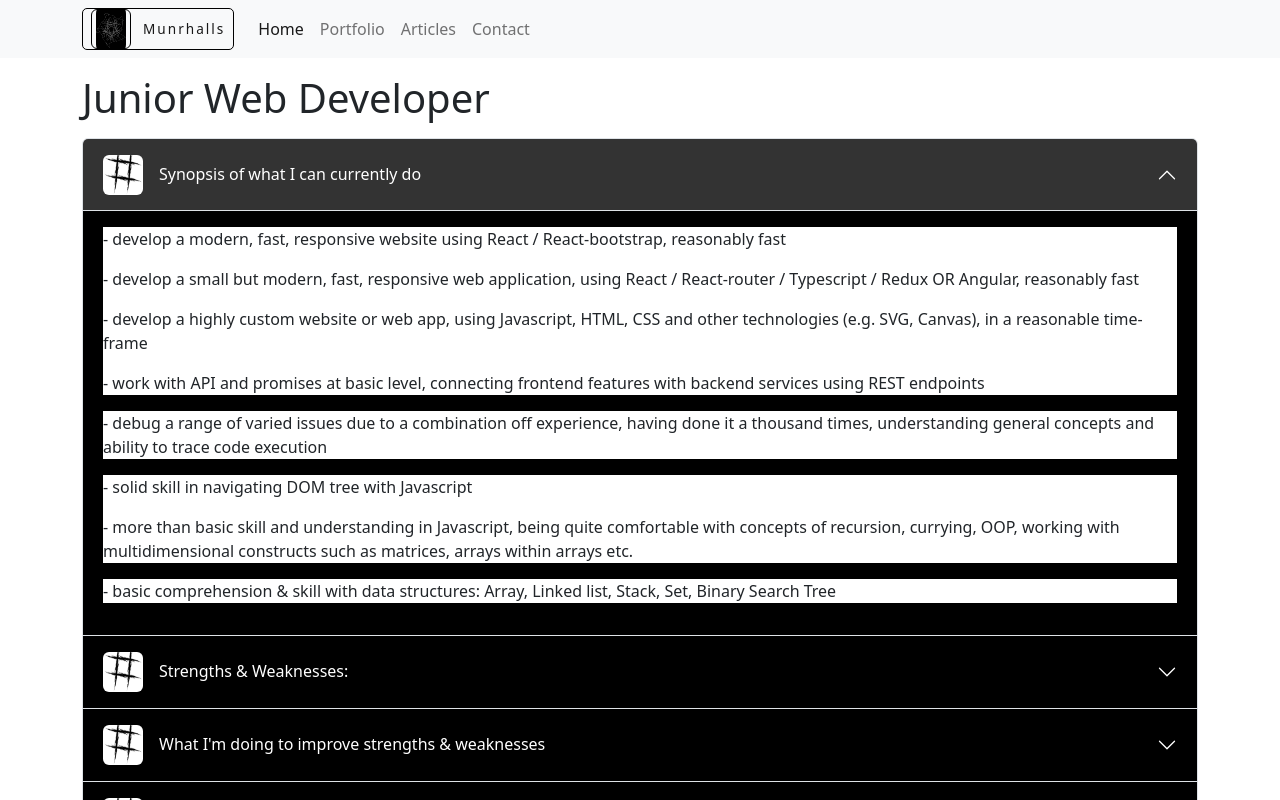
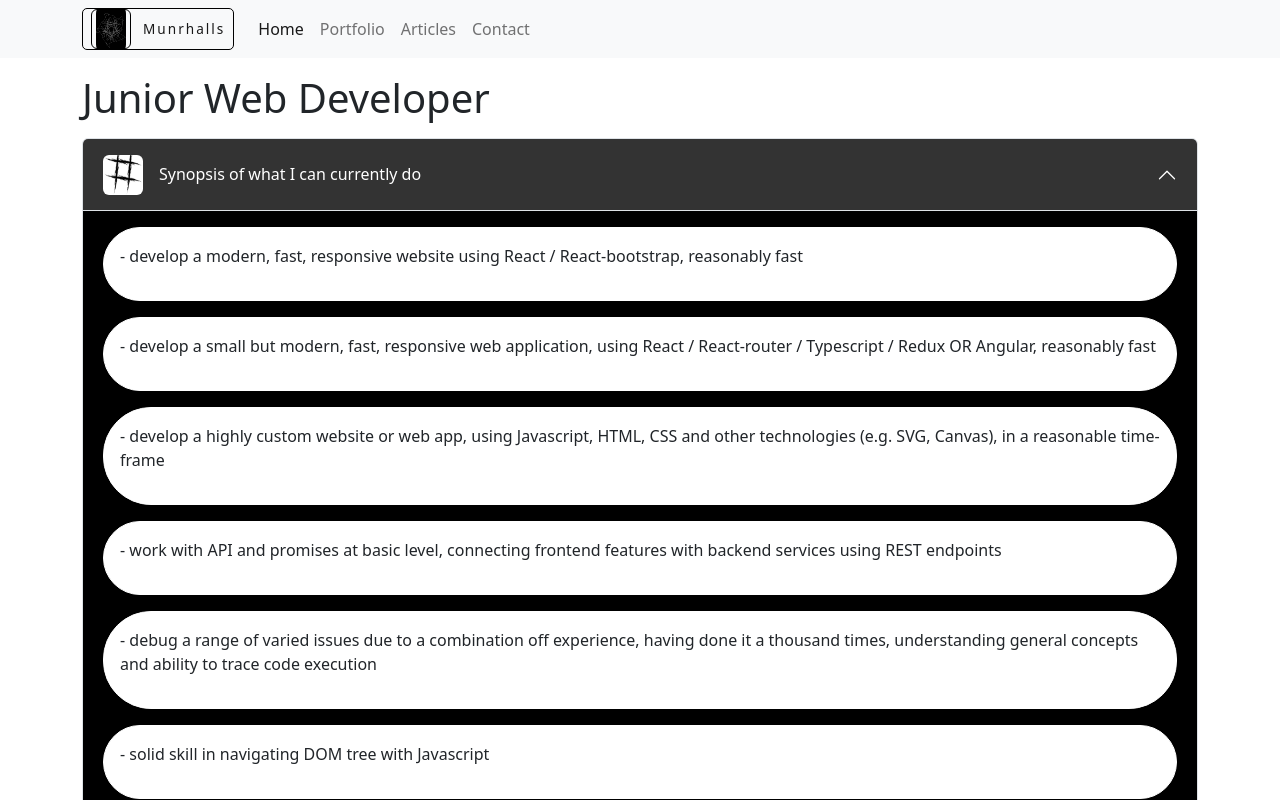
Before and after one commit to munrhalls/portfolio, a React (Vite) app: page / in a window 1280 px wide. Shown: the top 800 px of the page. Built offline with nearby package versions, Linux system fonts and the light colour scheme.

Commit message:
cuystom accordion

```diff
--- a/src/MainReusables.tsx
+++ b/src/MainReusables.tsx
@@ -38,7 +38,15 @@ export function CustomAccordionHeader({ text }: TextProps) {
 
 export function CustomParagraphsGroup({ children }: Props) {
   return (
-    <div style={{ borderRadius: ".25rem;", background: "#fff" }}>
+    <div
+      style={{
+        border: "1px solid #fff",
+        borderRadius: "3rem",
+        background: "#fff",
+        marginBottom: "1rem",
+        padding: "1rem",
+      }}
+    >
       {children}
     </div>
   );
--- a/src/routes/Home.tsx
+++ b/src/routes/Home.tsx
@@ -28,16 +28,22 @@ function Home() {
                   - develop a modern, fast, responsive website using React /
                   React-bootstrap, reasonably fast
                 </p>
+              </CustomParagraphsGroup>
+              <CustomParagraphsGroup>
                 <p>
                   - develop a small but modern, fast, responsive web
                   application, using React / React-router / Typescript / Redux
                   OR Angular, reasonably fast
                 </p>
+              </CustomParagraphsGroup>
+              <CustomParagraphsGroup>
                 <p>
                   - develop a highly custom website or web app, using
                   Javascript, HTML, CSS and other technologies (e.g. SVG,
                   Canvas), in a reasonable time-frame
                 </p>
+              </CustomParagraphsGroup>
+              <CustomParagraphsGroup>
                 <p>
                   - work with API and promises at basic level, connecting
                   frontend features with backend services using REST endpoints
@@ -52,6 +58,8 @@ function Home() {
               </CustomParagraphsGroup>
               <CustomParagraphsGroup>
                 <p>- solid skill in navigating DOM tree with Javascript</p>
+              </CustomParagraphsGroup>
+              <CustomParagraphsGroup>
                 <p>
                   - more than basic skill and understanding in Javascript, being
                   quite comfortable with concepts of recursion, currying, OOP,
```
